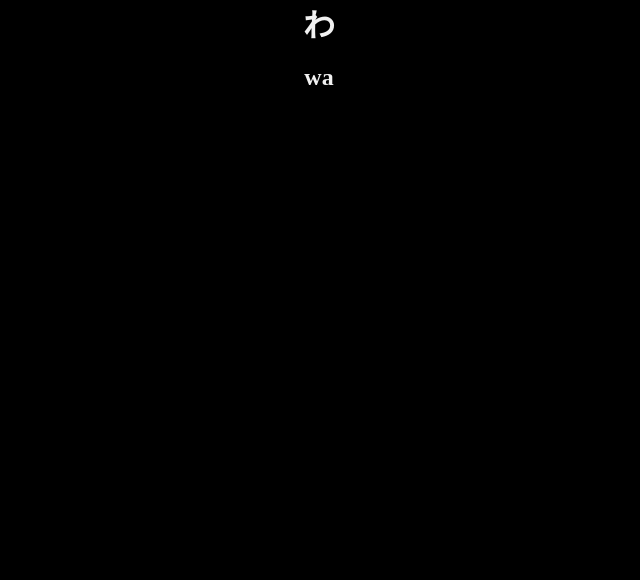
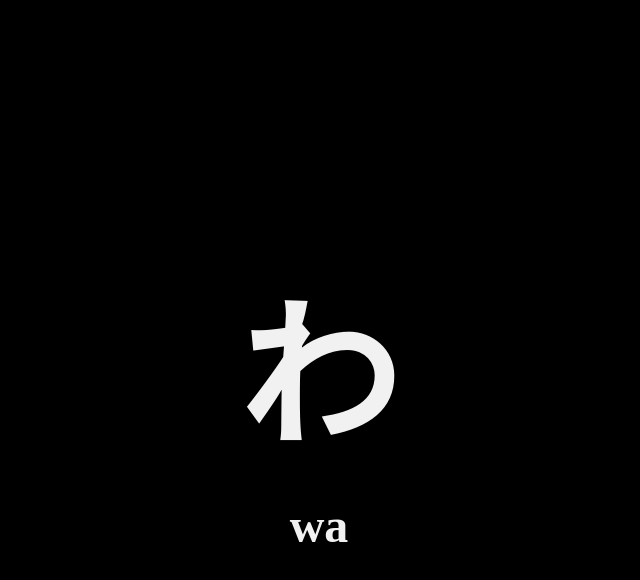
Before and after one commit to felprangel/japanese-walpaper, a plain HTML site: page index.html in a window 1280 px wide. Shown: the whole page, without its empty margins (321-961 px from the left). Drawn offline with Linux system fonts and the light colour scheme.

Commit message:
ajusta estilização

```diff
--- a/styles.css
+++ b/styles.css
@@ -10,6 +10,8 @@ body {
 	flex-direction: column;
 	align-items: center;
 	justify-content: center;
+	width: 100vw;
+	height: 100vh;
 }
 
 h1,
@@ -17,3 +19,11 @@ h2 {
 	color: #f1f1f1;
 	text-align: center;
 }
+
+h1 {
+	font-size: 10rem;
+}
+
+h2 {
+	font-size: 3rem;
+}
```
